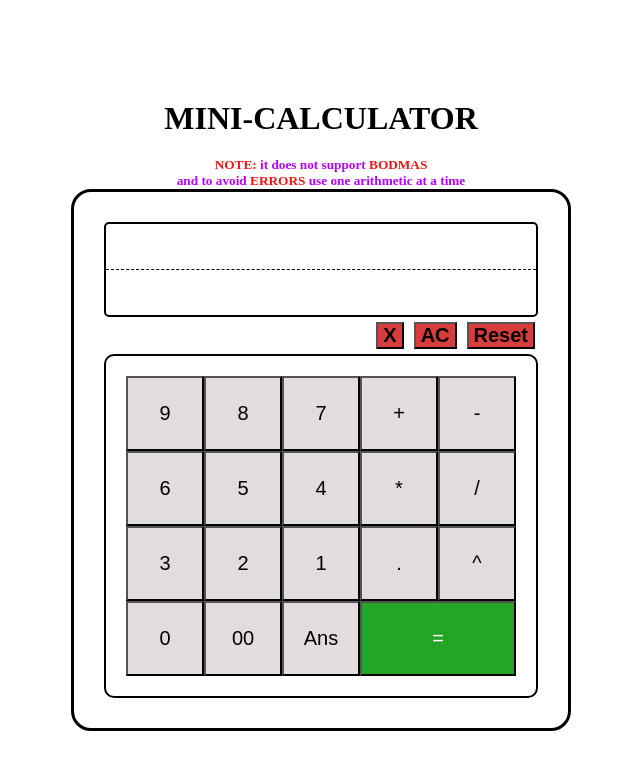
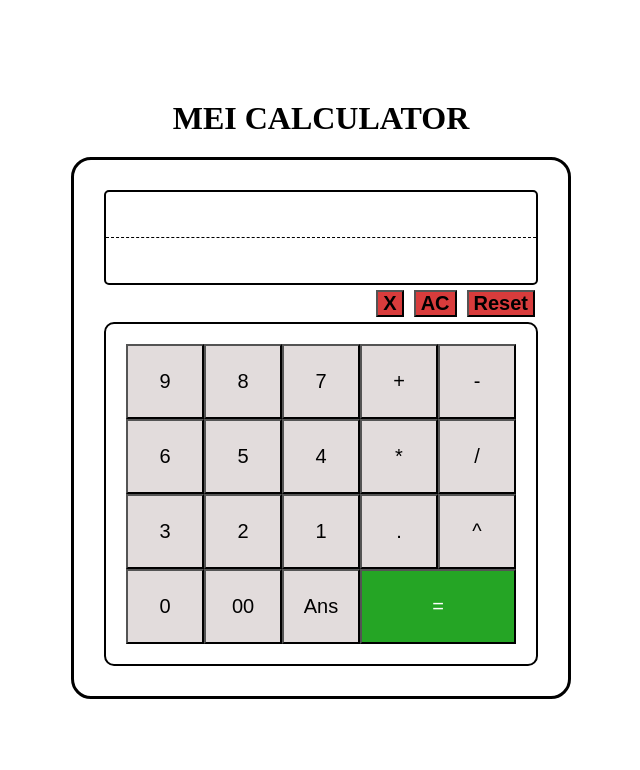
Before and after one commit to djtimog/calculator, a plain HTML site: page index.html in a window 1280 px wide. Shown: the whole page, without its empty margins (319-959 px from the left). Drawn offline with Linux system fonts and the light colour scheme.

Commit message:
Add files via upload

```diff
--- a/index.html
+++ b/index.html
@@ -9,13 +9,7 @@
   <body>
     <div class="container">
       <div class="heading">
-        <h1>MINI-CALCULATOR</h1>
-        <h5>
-          <span style="color: rgb(240, 21, 21)">NOTE:</span> it does not support
-          <span style="color: rgb(240, 21, 21)">BODMAS</span> <br />
-          and to avoid <span style="color: rgb(240, 21, 21)">ERRORS</span> use
-          one arithmetic at a time
-        </h5>
+        <h1>MEI CALCULATOR</h1>
       </div>
       <div class="content">
         <div class="input_result">
@@ -69,7 +63,7 @@
             </tr>
             <tr>
               <td>
-                  <button class="three" onclick="inputValue('3')">3</button>
+                <button class="three" onclick="inputValue('3')">3</button>
               </td>
               <td>
                 <button class="two" onclick="inputValue('2')">2</button>
@@ -81,7 +75,9 @@
                 <button class="dot" onclick="inputValue('.')">.</button>
               </td>
               <td>
-                <button class="exponential" onclick="inputValue('**')">^</button>
+                <button class="exponential" onclick="inputValue('**')">
+                  ^
+                </button>
               </td>
             </tr>
             <tr>
@@ -89,7 +85,9 @@
                 <button class="zero" onclick="inputValue('0')">0</button>
               </td>
               <td>
-                <button class="doublezero" onclick="inputValue('00')">00</button>
+                <button class="doublezero" onclick="inputValue('00')">
+                  00
+                </button>
               </td>
               <td>
                 <button class="answer" onclick="inputValue('ans')">Ans</button>
```
